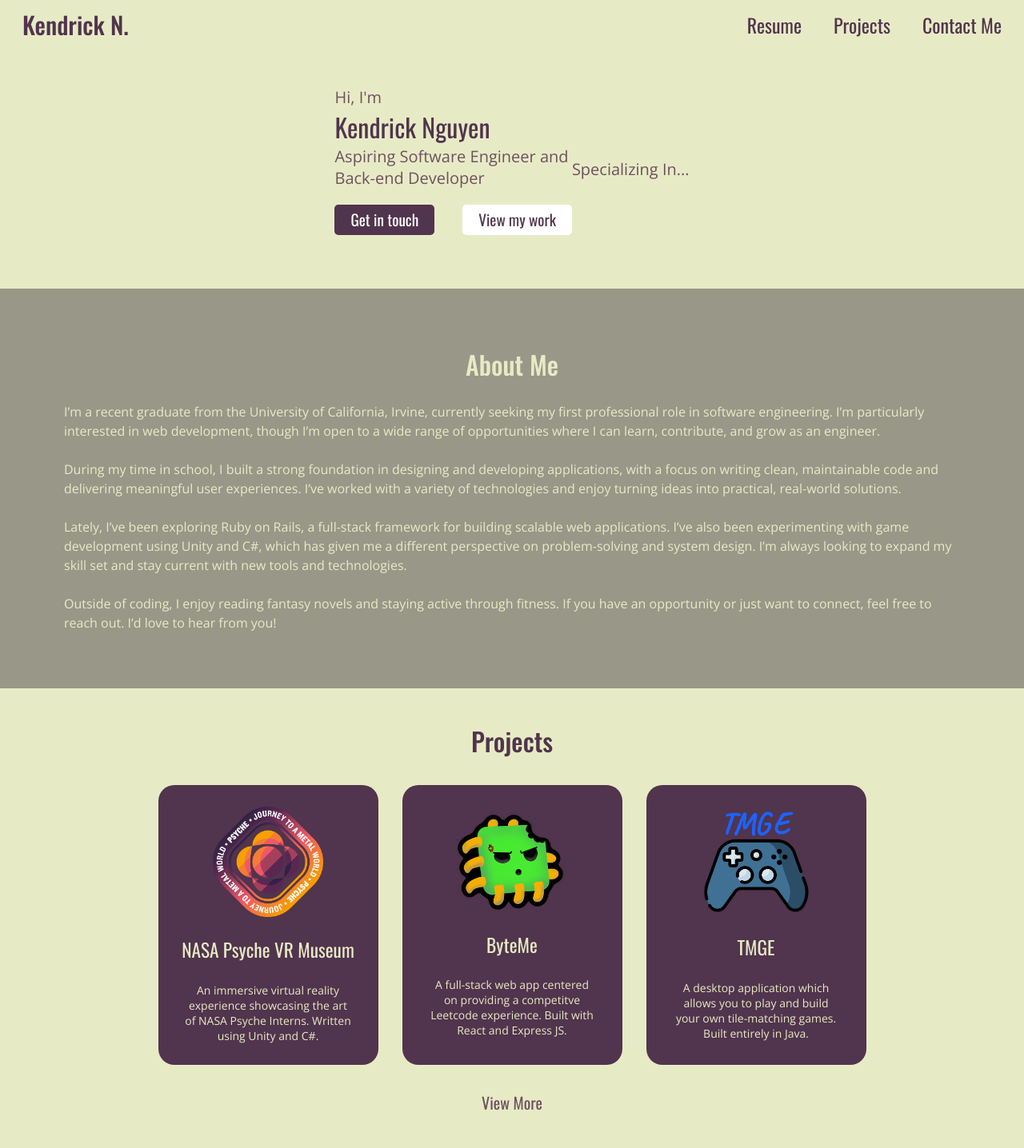
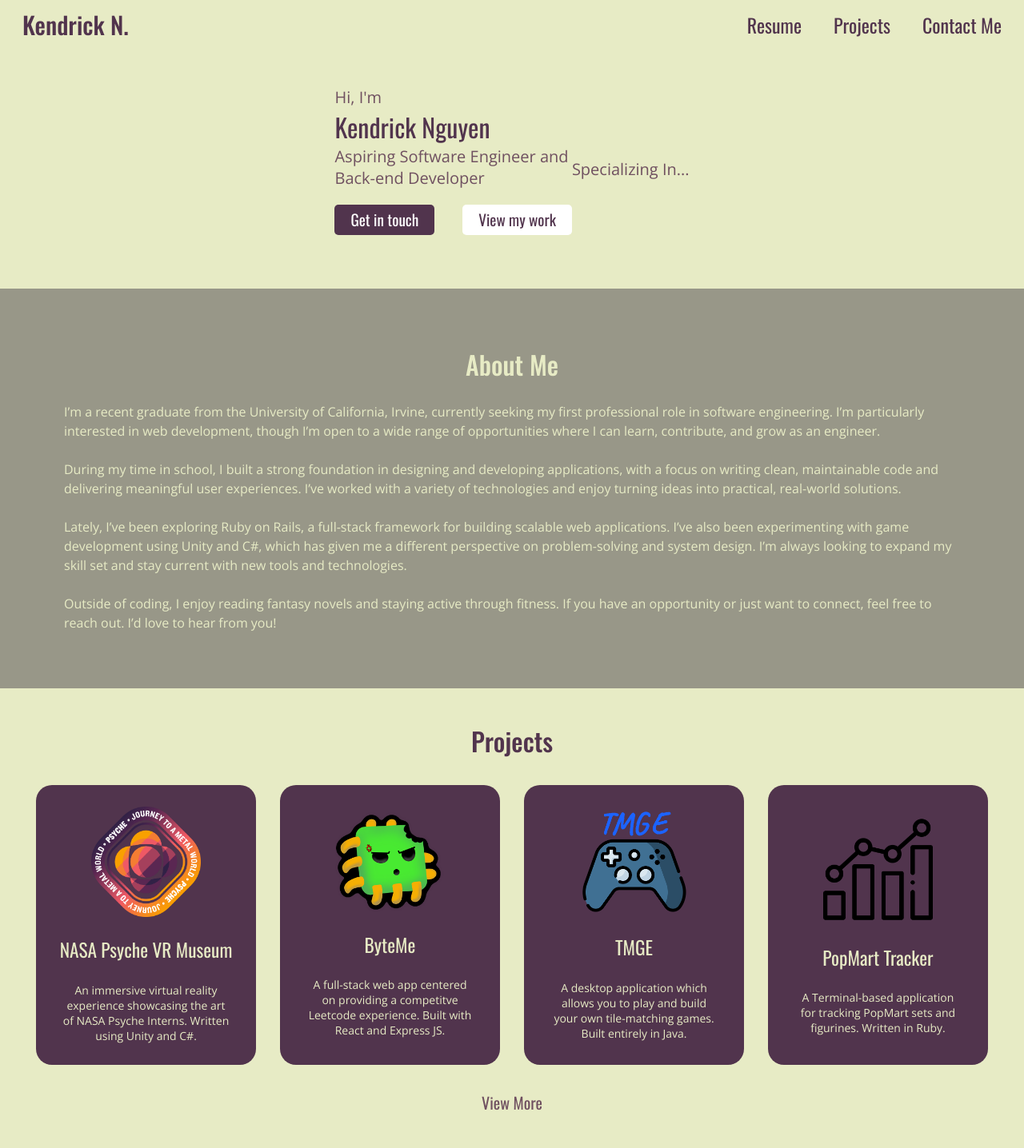
Before and after one commit to KendrickNguyen76/portfolio-website, a Jekyll site: the page built from index.html, in a window 1280 px wide. Shown: the whole page at 80% size. Built offline with Jekyll 4.4.1, drawn with Linux system fonts in a browser that asks for light colours.

Commit message:
Seperated out project_card_div html code into its own file in _includes, allows the passing of a limit paramter. Also added one more project

```diff
--- a/_data/projects.yml
+++ b/_data/projects.yml
@@ -13,3 +13,8 @@
   link: "https://github.com/KendrickNguyen76/INF122-TMGE-CLONE"
   image: "/assets/images/tmge.png"
   alt_text: "TMGE Icon"
+- name: "PopMart Tracker"
+  description: "A Terminal-based application for tracking PopMart sets and figurines. Written in Ruby."
+  link: "https://github.com/KendrickNguyen76/popmart_tracker"
+  image: "/assets/images/tracking.png"
+  alt_text: "PopMart Icon"
--- /dev/null
+++ b/_includes/project_card_list.html
@@ -0,0 +1,19 @@
+<!-- HTML layout for the Project Cards -->
+
+{% assign projects = site.data.projects %}
+
+{% if include.limit %}
+  {% assign projects = projects | slice: 0, include.limit %}
+{% endif %}
+
+<div id="project_cards_div">
+    {% for project in projects %}
+      <a href="{{ project.link }}" target="_blank" rel="noopener noreferrer">
+        <div class="project_card">
+          <img src="{{ project.image }}" alt="{{ project.alt_text }}">
+          <h3>{{ project.name }}</h3>
+          <p> {{ project.description }} </p>
+        </div>
+      </a>
+    {% endfor %}
+</div>
--- a/assets/css/homepage.css
+++ b/assets/css/homepage.css
@@ -81,6 +81,7 @@
   display: flex;
   justify-content: center;
   align-items: center;
+  flex-wrap: wrap;
   gap: 30px;
 }
 
--- a/index.html
+++ b/index.html
@@ -47,17 +47,6 @@ title: Home
 
 <div id="project_preview">
   <h2>Projects</h2>
-  <div id="project_cards_div">
-    {% for project in site.data.projects limit:3 %}
-      <a href="{{ project.link }}" target="_blank" rel="noopener noreferrer">
-        <div class="project_card">
-          <img src="{{ project.image }}" alt="{{ project.alt_text }}">
-          <h3>{{ project.name }}</h3>
-          <p> {{ project.description }} </p>
-        </div>
-      </a>
-    {% endfor %}
-  </div>
-
+  {% include project_card_list.html limit=4 %}
   <a id="view_more_projs" class="oswald_regular" href="/projects.html">View More</a>
 </div>
```
Also changed, not shown: assets/images/tracking.png (added).
